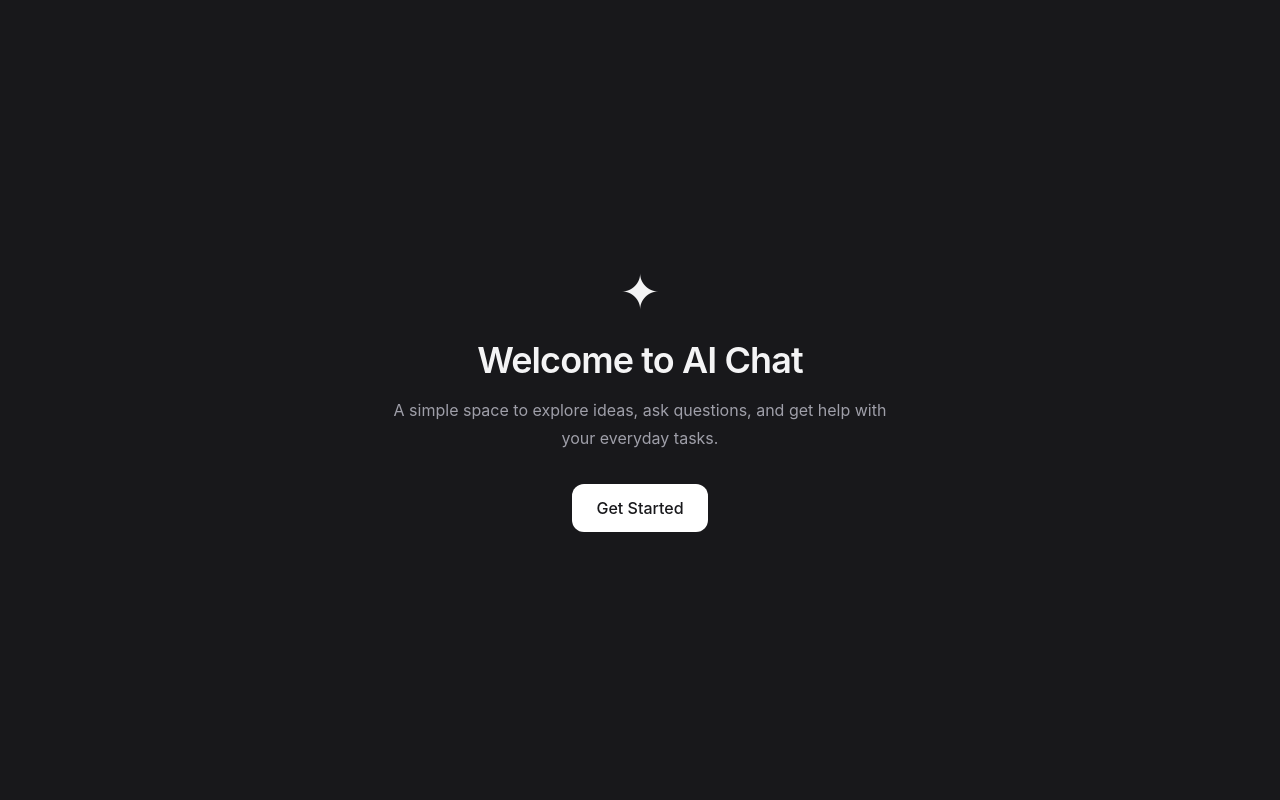
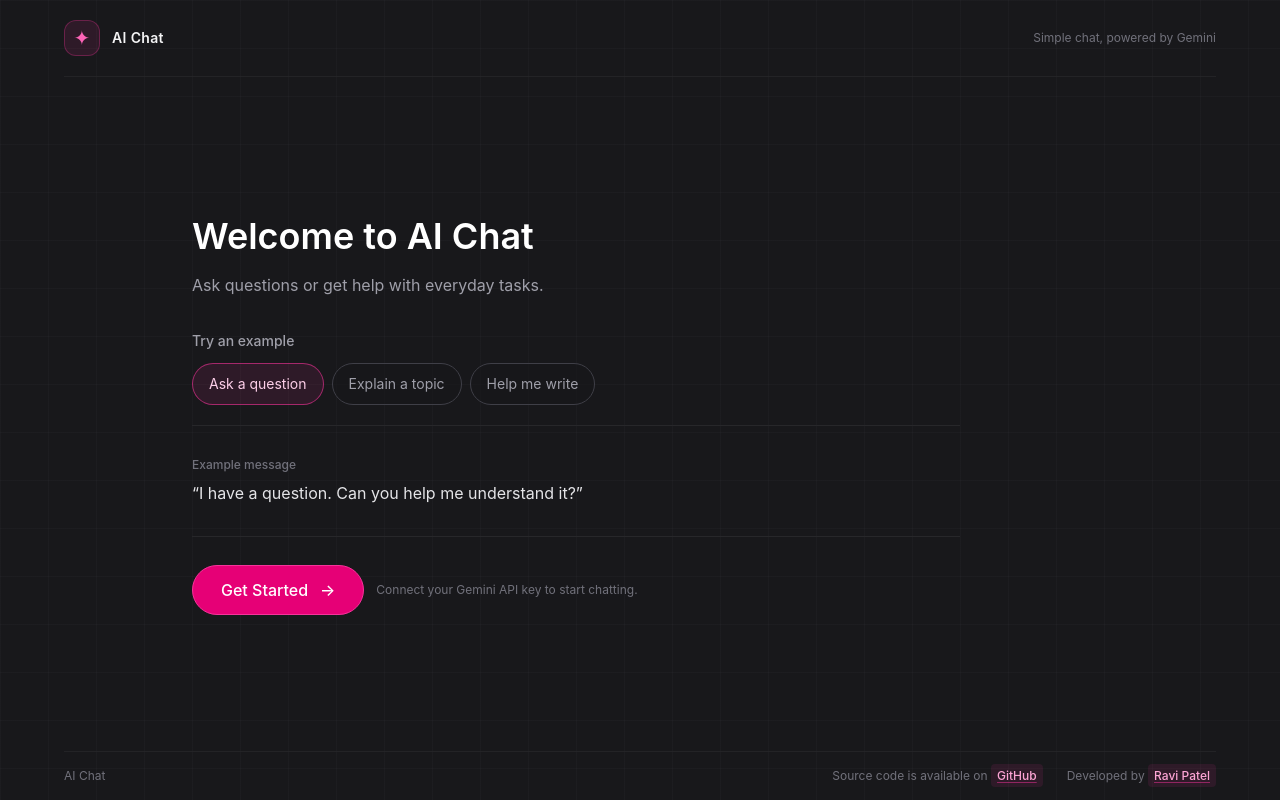
Before and after one commit to theravipatel/reactjs-ai-chat-tool, a React (Vite) app: page / in a window 1280 px wide. Built offline with nearby package versions, Linux system fonts and the light colour scheme.

Commit message:
Added interactive welcome screen
Added selectable example prompts and a Get Started setup dialog for the display name and Gemini API key.
Matched the welcome screen styling with other module

```diff
--- a/src/App.css
+++ b/src/App.css
@@ -0,0 +1,67 @@
+.welcome-shell {
+	background-color: #18181b;
+	background-image:
+		linear-gradient(rgba(161, 161, 170, 0.035) 1px, transparent 1px),
+		linear-gradient(90deg, rgba(161, 161, 170, 0.035) 1px, transparent 1px);
+	background-size: 48px 48px;
+}
+
+.welcome-enter {
+	animation: welcome-enter 650ms cubic-bezier(0.2, 0.7, 0.2, 1) both;
+}
+
+.welcome-enter-delay {
+	animation-delay: 100ms;
+}
+
+.welcome-prompt-update {
+	animation: prompt-update 260ms ease-out both;
+}
+
+dialog[open] {
+	animation: setup-dialog-in 180ms ease-out both;
+}
+
+@keyframes welcome-enter {
+	from {
+		opacity: 0;
+		transform: translateY(14px);
+	}
+
+	to {
+		opacity: 1;
+		transform: translateY(0);
+	}
+}
+
+@keyframes prompt-update {
+	from {
+		opacity: 0;
+		transform: translateY(5px);
+	}
+
+	to {
+		opacity: 1;
+		transform: translateY(0);
+	}
+}
+
+@keyframes setup-dialog-in {
+	from {
+		opacity: 0;
+		transform: translateY(8px) scale(0.99);
+	}
+
+	to {
+		opacity: 1;
+		transform: translateY(0) scale(1);
+	}
+}
+
+@media (prefers-reduced-motion: reduce) {
+	.welcome-enter,
+	.welcome-prompt-update,
+	dialog[open] {
+			animation: none;
+		}
+}
--- a/src/features/onboarding/components/WelcomeScreen.jsx
+++ b/src/features/onboarding/components/WelcomeScreen.jsx
@@ -1,8 +1,25 @@
-import { useState } from 'react';
+import { useEffect, useRef, useState } from 'react';
 import { useOnboarding } from '../hooks/useOnboarding';
 
+const conversationStarters = [
+    {
+        label: 'Ask a question',
+        prompt: 'I have a question. Can you help me understand it?',
+    },
+    {
+        label: 'Explain a topic',
+        prompt: 'Explain this topic in simple, clear language.',
+    },
+    {
+        label: 'Help me write',
+        prompt: 'Help me write a clear message about...',
+    },
+];
+
 function WelcomeScreen({ onSetupComplete }) {
+    const [selectedStarter, setSelectedStarter] = useState(0);
     const [showSetup, setShowSetup] = useState(false);
+    const dialogRef = useRef(null);
 
     const {
         isSavingSetup,
@@ -11,58 +28,160 @@ function WelcomeScreen({ onSetupComplete }) {
         handleSubmit,
     } = useOnboarding(onSetupComplete);
 
+    useEffect(() => {
+        if (showSetup && dialogRef.current && !dialogRef.current.open) {
+            dialogRef.current.showModal();
+        }
+    }, [showSetup]);
+
+    const closeSetup = () => {
+        if (isSavingSetup) return;
+
+        setShowSetup(false);
+        setSetupError('');
+    };
+
     return (
-        <main className="flex min-h-screen items-center justify-center bg-zinc-900 px-6 text-zinc-100">
-            <div className="w-full max-w-lg text-center">
-                <div className="mb-6 text-5xl" aria-hidden="true">
+        <main className="welcome-shell flex min-h-screen flex-col px-5 text-zinc-100 sm:px-8">
+            <header className="welcome-enter mx-auto flex w-full max-w-6xl items-center justify-between border-b border-zinc-800/80 py-5">
+                <div className="flex items-center gap-3">
+                    <span className="flex size-9 items-center justify-center rounded-xl border border-pink-500/30 bg-pink-500/10 text-xl text-pink-400" aria-hidden="true">
                         ✦
+                    </span>
+                    <span className="text-sm font-semibold tracking-wide text-zinc-100">
+                        AI Chat
+                    </span>
                 </div>
+                <span className="text-xs text-zinc-500">Simple chat, powered by Gemini</span>
+            </header>
 
-                <h1 className="mb-4 text-4xl font-semibold tracking-tight">
+            <section className="mx-auto flex w-full max-w-4xl flex-1 flex-col justify-center py-12 sm:py-16">
+                <div className="welcome-enter max-w-3xl">
+                    <h1 className="max-w-3xl text-3xl font-semibold leading-tight text-white sm:text-4xl">
                         Welcome to AI Chat
                     </h1>
 
-                <p className="mb-8 text-base leading-7 text-zinc-400">
-                    A simple space to explore ideas, ask questions,
-                    and get help with your everyday tasks.
+                    <p className="mt-3 max-w-xl text-base leading-7 text-zinc-400">
+                        Ask questions or get help with everyday tasks.
                     </p>
+                </div>
 
+                <div className="welcome-enter welcome-enter-delay mt-8 w-full max-w-3xl">
+                    <p className="mb-3 text-sm font-medium text-zinc-400">
+                        Try an example
+                    </p>
+                    <div className="flex flex-wrap gap-2" aria-label="Conversation starters">
+                        {conversationStarters.map((starter, index) => (
+                            <button
+                                key={starter.label}
+                                type="button"
+                                aria-pressed={selectedStarter === index}
+                                onClick={() => setSelectedStarter(index)}
+                                className={`cursor-pointer rounded-full border px-4 py-2.5 text-sm transition-colors focus-visible:outline-none focus-visible:ring-2 focus-visible:ring-pink-400 ${
+                                    selectedStarter === index
+                                        ? 'border-pink-500/60 bg-pink-500/10 text-pink-200'
+                                        : 'border-zinc-700 bg-zinc-900/60 text-zinc-400 hover:border-zinc-500 hover:text-zinc-200'
+                                }`}
+                            >
+                                {starter.label}
+                            </button>
+                        ))}
+                    </div>
+
+                    <div className="mt-5 flex min-h-28 flex-col justify-between border-y border-zinc-800 py-4 sm:flex-row sm:items-center sm:gap-8">
+                        <div>
+                            <p className="mb-2 text-xs font-medium text-zinc-500">
+                                Example message
+                            </p>
+                            <p
+                                key={selectedStarter}
+                                aria-live="polite"
+                                className="welcome-prompt-update max-w-xl text-sm leading-6 text-zinc-200 sm:text-base"
+                            >
+                                “{conversationStarters[selectedStarter].prompt}”
+                            </p>
+                        </div>
+                    </div>
+
+                    <div className="mt-7 flex flex-col items-start gap-3 sm:flex-row sm:items-center">
                         <button
                             type="button"
-                    onClick={() => setShowSetup(true)}
-                    className="rounded-xl bg-white px-6 py-3 font-medium text-zinc-900 transition hover:bg-zinc-200 focus:outline-none focus:ring-2 focus:ring-white focus:ring-offset-2 focus:ring-offset-zinc-900"
+                            onClick={() => {
+                                setSetupError('');
+                                setShowSetup(true);
+                            }}
+                            className="cursor-pointer rounded-full border border-pink-500 bg-pink-600 px-7 py-3 font-medium text-white transition hover:border-pink-400 hover:bg-pink-500 focus-visible:outline-none focus-visible:ring-2 focus-visible:ring-pink-300 focus-visible:ring-offset-2 focus-visible:ring-offset-zinc-900"
                         >
                             Get Started
+                            <span className="ml-3" aria-hidden="true">→</span>
+                        </button>
+                        <p className="text-xs text-zinc-500">
+                            Connect your Gemini API key to start chatting.
+                        </p>
+                    </div>
+                </div>
+            </section>
+
+            <footer className="welcome-enter mx-auto flex w-full max-w-6xl items-center justify-between border-t border-zinc-800/80 py-4 text-xs text-zinc-500">
+                <span>AI Chat</span>
+                <div className="flex flex-col items-end gap-2 sm:flex-row sm:items-center sm:gap-6">
+                    <p>
+                        Source code is available on{' '}
+                        <a
+                            href="https://github.com/theravipatel/reactjs-ai-chat-tool"
+                            target="_blank"
+                            rel="noreferrer"
+                            className="rounded bg-pink-500/10 px-1.5 py-1 font-medium text-pink-300 underline decoration-pink-500/50 underline-offset-2 transition hover:bg-pink-500/20 hover:text-pink-200 focus-visible:outline-none focus-visible:ring-2 focus-visible:ring-pink-400"
+                        >
+                            GitHub
+                        </a>
+                    </p>
+                    <p>
+                        Developed by{' '}
+                        <a
+                            href="https://www.linkedin.com/in/ravipatelofficial/"
+                            target="_blank"
+                            rel="noreferrer"
+                            className="rounded bg-pink-500/10 px-1.5 py-1 font-medium text-pink-300 underline decoration-pink-500/50 underline-offset-2 transition hover:bg-pink-500/20 hover:text-pink-200 focus-visible:outline-none focus-visible:ring-2 focus-visible:ring-pink-400"
+                        >
+                            Ravi Patel
+                        </a>
+                    </p>
+                </div>
+            </footer>
+
+            {showSetup && (
+                <dialog
+                    ref={dialogRef}
+                    aria-labelledby="setup-title"
+                    onCancel={(event) => {
+                        event.preventDefault();
+                        closeSetup();
+                    }}
+                    onClick={(event) => {
+                        if (event.target === event.currentTarget) closeSetup();
+                    }}
+                    className="m-auto max-h-[calc(100dvh-2rem)] w-[calc(100%-2rem)] max-w-md overflow-y-auto rounded-2xl border border-zinc-800 bg-zinc-950 p-6 text-left text-zinc-100 shadow-2xl backdrop:bg-black/75 backdrop:backdrop-blur-sm sm:p-8"
+                >
+                    <div className="mb-6 flex items-start justify-between gap-4">
+                        <div>
+                            <h2 id="setup-title" className="text-2xl font-semibold">
+                                Chat setup
+                            </h2>
+                        </div>
+                        <button
+                            type="button"
+                            aria-label="Close setup"
+                            onClick={closeSetup}
+                            disabled={isSavingSetup}
+                            className="cursor-pointer rounded-full px-2 text-2xl leading-none text-zinc-500 transition hover:text-white focus-visible:outline-none focus-visible:ring-2 focus-visible:ring-pink-400 disabled:cursor-not-allowed disabled:opacity-50"
+                        >
+                            ×
                         </button>
                     </div>
 
-            {
-                showSetup && (
-                    <div
-                        className="fixed inset-0 z-50 flex items-center justify-center bg-black/70 px-4"
-                        onClick={(event) => {
-                            if (event.target === event.currentTarget && !isSavingSetup) {
-                                setShowSetup(false);
-                                setSetupError('');
-                            }
-                        }}
-                    >
-                        <section
-                            role="dialog"
-                            aria-modal="true"
-                            aria-labelledby="setup-title"
-                            className="w-full max-w-md rounded-2xl border border-zinc-700 bg-zinc-800 p-6 text-left shadow-2xl"
-                        >
-                            <h2
-                                id="setup-title"
-                                className="mb-2 text-2xl font-semibold"
-                            >
-                                Set up your chat
-                            </h2>
-
                     <p className="mb-6 text-sm leading-6 text-zinc-400">
-                                Enter your display name and Gemini API key
-                                to get started.
+                        Add a display name and connect your Gemini API key. Both are saved in this browser.
                     </p>
 
                     <form onSubmit={handleSubmit}>
@@ -72,32 +191,25 @@ function WelcomeScreen({ onSetupComplete }) {
                             </p>
                         )}
 
-                                <label
-                                    htmlFor="display-name"
-                                    className="mb-2 block text-sm font-medium"
-                                >
+                        <label htmlFor="display-name" className="mb-2 block text-sm font-medium">
                             Display name
                         </label>
-
                         <input
                             id="display-name"
                             name="displayName"
                             type="text"
                             autoComplete="nickname"
+                            autoFocus
                             required
                             maxLength={50}
                             placeholder="What should we call you?"
                             disabled={isSavingSetup}
-                                    className="mb-5 w-full rounded-xl border border-zinc-600 bg-zinc-900 px-4 py-3 text-zinc-100 outline-none placeholder:text-zinc-500 focus:border-zinc-400 focus:ring-2 focus:ring-zinc-500"
+                            className="mb-5 w-full rounded-xl border border-zinc-700 bg-zinc-900 px-4 py-3 text-zinc-100 outline-none placeholder:text-zinc-500 focus:border-pink-500 focus:ring-2 focus:ring-pink-500/30"
                         />
 
-                                <label
-                                    htmlFor="gemini-api-key"
-                                    className="mb-2 block text-sm font-medium"
-                                >
+                        <label htmlFor="gemini-api-key" className="mb-2 block text-sm font-medium">
                             Gemini API key
                         </label>
-
                         <input
                             id="gemini-api-key"
                             name="apiKey"
@@ -106,33 +218,19 @@ function WelcomeScreen({ onSetupComplete }) {
                             required
                             placeholder="Paste your API key"
                             disabled={isSavingSetup}
-                                    className="mb-6 w-full rounded-xl border border-zinc-600 bg-zinc-900 px-4 py-3 text-zinc-100 outline-none placeholder:text-zinc-500 focus:border-zinc-400 focus:ring-2 focus:ring-zinc-500"
+                            className="mb-6 w-full rounded-xl border border-zinc-700 bg-zinc-900 px-4 py-3 text-zinc-100 outline-none placeholder:text-zinc-500 focus:border-pink-500 focus:ring-2 focus:ring-pink-500/30"
                         />
 
                         <button
                             type="submit"
                             disabled={isSavingSetup}
-                                    className="w-full rounded-xl bg-white px-4 py-3 font-medium text-zinc-900 transition hover:bg-zinc-200 disabled:cursor-not-allowed disabled:opacity-60"
+                            className="w-full cursor-pointer rounded-full border border-pink-500 bg-pink-600 px-4 py-3 font-medium text-white transition hover:border-pink-400 hover:bg-pink-500 disabled:cursor-not-allowed disabled:opacity-60"
                         >
-                                    {isSavingSetup ? 'Validating...' : 'Save and continue'}
-                                </button>
-
-                                <button
-                                    type="button"
-                                    disabled={isSavingSetup}
-                                    onClick={() => {
-                                        setShowSetup(false);
-                                        setSetupError('');
-                                    }}
-                                    className="mt-3 w-full rounded-xl px-4 py-3 text-sm text-zinc-400 transition hover:bg-zinc-700 hover:text-white disabled:opacity-60"
-                                >
-                                    Cancel
+                            {isSavingSetup ? 'Validating...' : 'Save and start chatting'}
                         </button>
                     </form>
-                        </section>
-                    </div>
-                )
-            }
+                </dialog>
+            )}
         </main>
     );
 }
```
Lines whose indentation alone changed are shown as unchanged.
